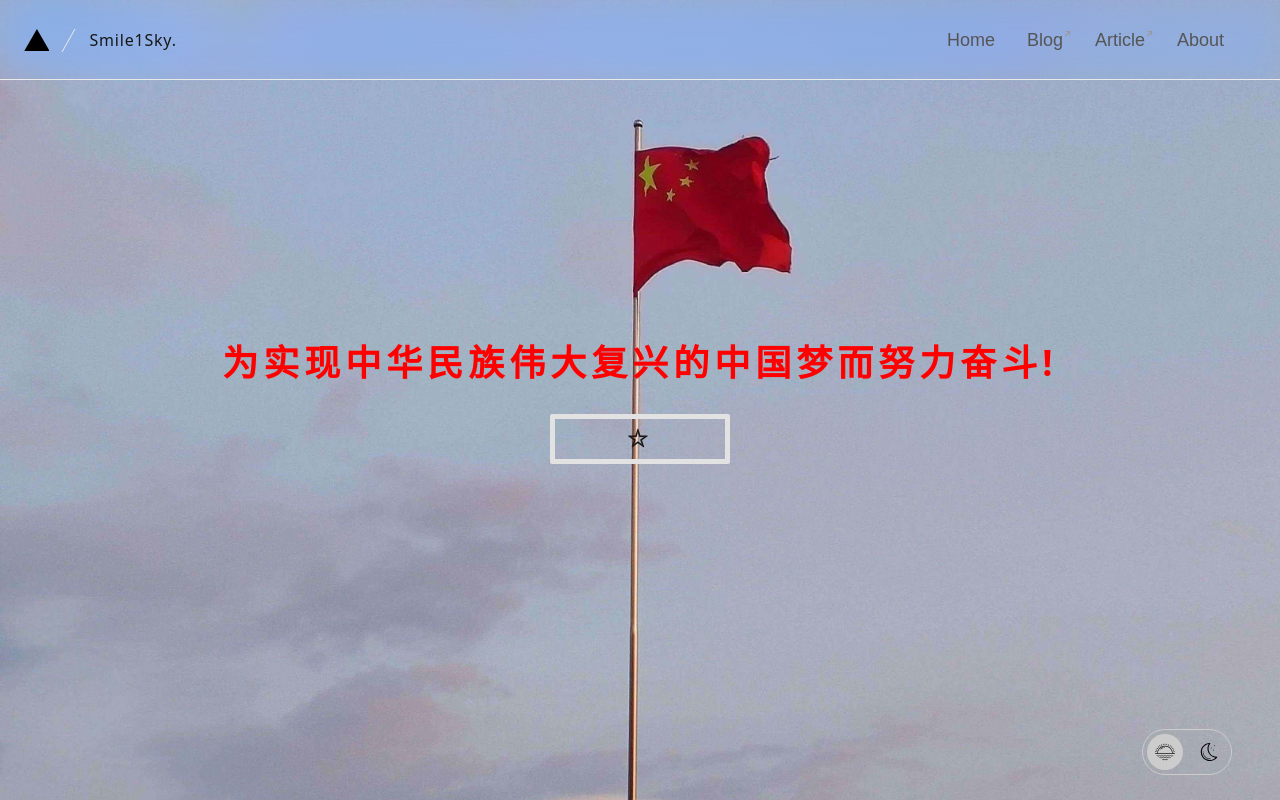
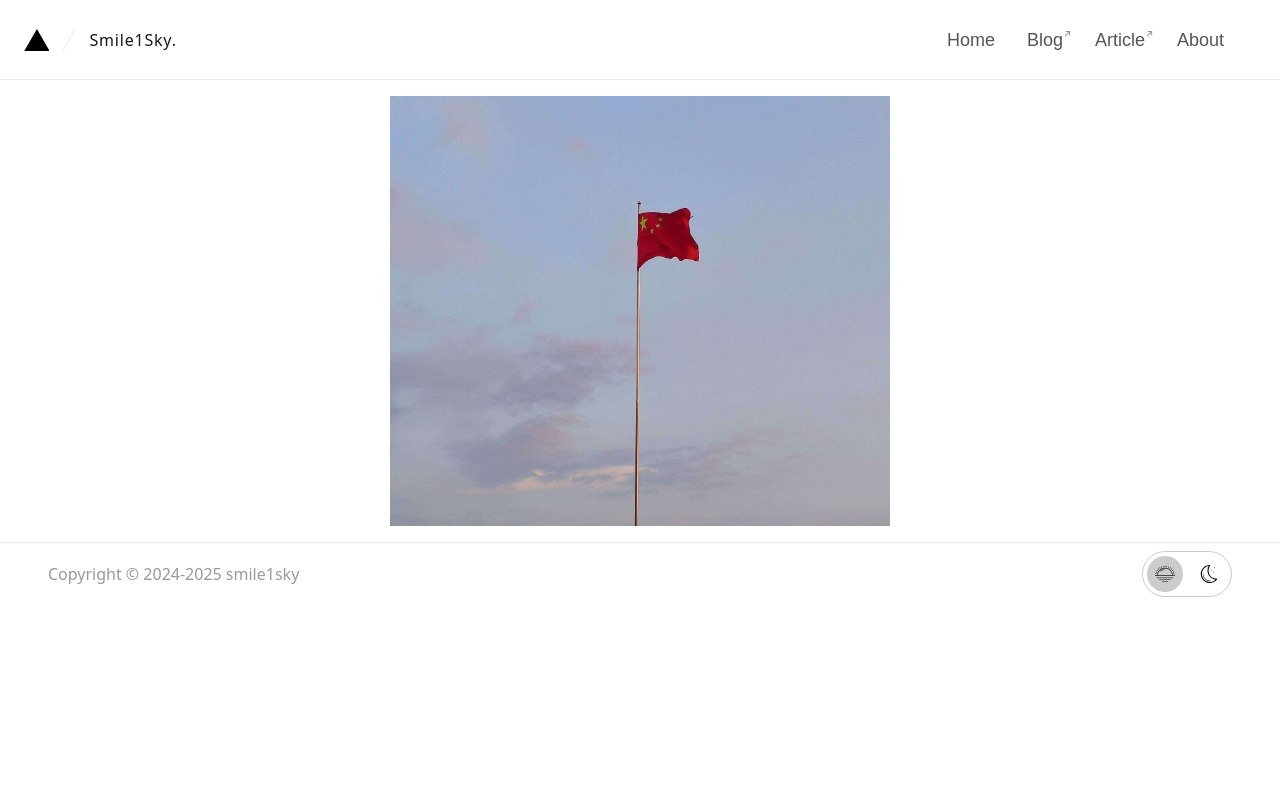
Before and after one commit to smile-sky20/smile1sky-blog, a Next.js app: page /dream in a window 1280 px wide. Built offline with nearby package versions, Linux system fonts and the light colour scheme; a web font is replaced by a local one.

Commit message:
refactor(app): 优化页面布局

```diff
--- a/src/app/ClientComponent.tsx
+++ b/src/app/ClientComponent.tsx
@@ -20,7 +20,7 @@ export default function ExampleClientComponent({
       >
         <Suspense fallback={<Loading />}>
           <Header />
-          <div className="min-h-[80vh]">{children}</div>
+          <div>{children}</div>
           <Footer />
         </Suspense>
       </body>
--- a/src/app/dream/page.tsx
+++ b/src/app/dream/page.tsx
@@ -3,28 +3,12 @@ import Link from 'next/link'
 
 export function Dream() {
   return (
-    <div className="titleImg absolute z-999 top-0 w-[100vw] h-[100vh] overflow-y-hidden">
+    <div className="titleImg p-4 flex justify-center items-center ">
       <img
         src="/dream/guoqi.jpg"
         alt=""
-        className="w-full h-full object-cover select-none"
+        className="w-[500px] bg-auto select-none"
       />
-      <div className="titleBd absolute top-0 left-0 w-full h-[100vh] flex flex-col justify-center items-center">
-        <span className="text-[36px] tracking-[5px] font-bold text-[#FF0000] selection:bg-[yellow]">
-          为实现中华民族伟大复兴的中国梦而努力奋斗!
-        </span>
-        <div className="btn mt-6 w-[180px] h-[50px] max-md:w-[120px] max-md:h-[30px]">
-          <MochaBtn>
-            <Link
-              href="https://baike.baidu.com/item/%E5%AE%9E%E7%8E%B0%E4%B8%AD%E5%8D%8E%E6%B0%91%E6%97%8F%E4%BC%9F%E5%A4%A7%E5%A4%8D%E5%85%B4"
-              target="_blank"
-              className='w-full'
-            >
-              ☆
-            </Link>
-          </MochaBtn>
-        </div>
-      </div>
     </div>
   )
 }
```
